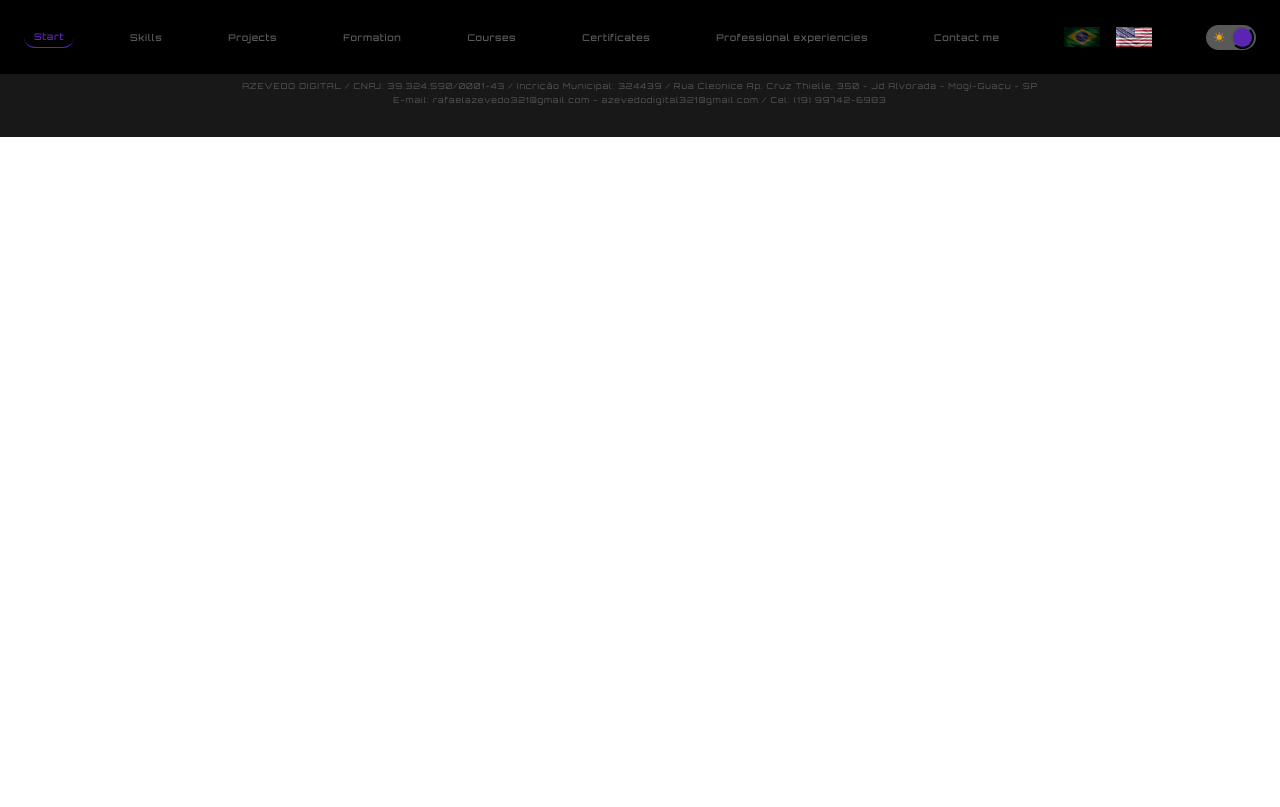
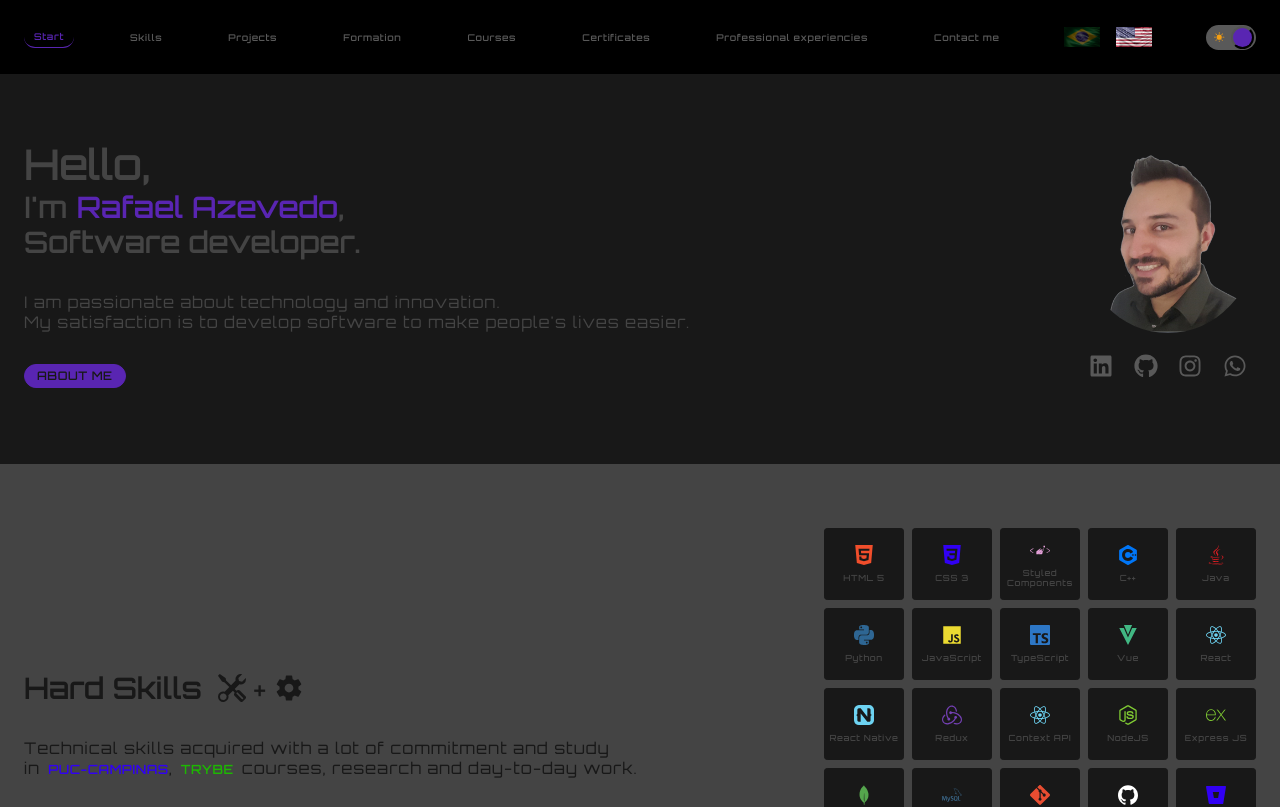
Before and after one commit to RafaelBiatoAzevedo/portifolio-Rafael-Azevedo, a React (Create React App) app: page /home in a window 1280 px wide. Shown: the top 807 px of the page. Built offline with nearby package versions, Linux system fonts and the light colour scheme.

Commit message:
feat: add effect scale

```diff
--- a/src/components/LinksSocial/styles.ts
+++ b/src/components/LinksSocial/styles.ts
@@ -18,8 +18,6 @@ export const Link = styled.a`
   padding: 0.4rem;
 
   &:hover {
-    border: 1px solid ${(p) => p.theme.colors.tertiary};
-    -webkit-box-shadow: -1px 3px 8px 1px ${(p) => p.theme.colors.tertiary};
-    box-shadow: -1px 3px 8px 1px ${(p) => p.theme.colors.tertiary};
+    transform: scale(1.3);
   }
 `;
--- a/src/components/LinksTechnologies/styles.ts
+++ b/src/components/LinksTechnologies/styles.ts
@@ -15,7 +15,7 @@ export const Link = styled.a`
   align-items: center;
   display: flex;
   justify-content: center;
-  border: 1px solid transparent;
+  border: 1px solid red;
   border-radius: 2px;
   padding: 4px;
 
--- a/src/components/Projects/index.tsx
+++ b/src/components/Projects/index.tsx
@@ -21,7 +21,7 @@ export const Projects: FC = (): JSX.Element => {
   return (
     <Wrapper>
       <Text
-        title="Projects"
+        title="Projets comming soon"
         size="3rem"
         color={colors.onBackgroundSecondary}
         weight="bold"
--- a/src/components/Skills/components/LinkTech/styles.ts
+++ b/src/components/Skills/components/LinkTech/styles.ts
@@ -22,6 +22,10 @@ export const Wrapper = styled.a`
     border: 1px solid ${(p) => p.theme.colors.tertiary};
     -webkit-box-shadow: -1px 3px 8px 1px ${(p) => p.theme.colors.tertiary};
     box-shadow: -1px 3px 8px 1px ${(p) => p.theme.colors.tertiary};
+
+    &:hover {
+      transform: scale(1.15);
+    }
   }
 
   @media (max-width: ${(p) => p.theme.resolutions.tablet}) {
--- a/src/components/Start/index.tsx
+++ b/src/components/Start/index.tsx
@@ -1,4 +1,6 @@
-import { FC } from 'react';
+import { FC, useCallback } from 'react';
+
+import { useNavigate } from 'react-router-dom';
 
 import { useTheme } from 'styled-components';
 
@@ -13,6 +15,9 @@ import { Button } from '../Button';
 
 export const Start: FC = () => {
   const { colors, fontWeight } = useTheme();
+  const navigate = useNavigate();
+
+  const handleNavigate = useCallback(() => navigate('/aboute-me'), [navigate]);
 
   return (
     <Wrapper>
@@ -69,9 +74,7 @@ export const Start: FC = () => {
           paddingX="1.5rem"
           paddingY="0.5rem"
           backgroundColor={colors.secondary}
-          onClick={() => {
-            console.log('teste');
-          }}
+          onClick={() => handleNavigate}
         />
       </WrapperText>
       <WrapperImage>
--- a/src/routes/index.tsx
+++ b/src/routes/index.tsx
@@ -13,10 +13,10 @@ export const Routes: FC = () => {
       <TopMenu />
       <RoutesDom>
         <Route path="/" Component={Home} />
+        <Route path="/home" Component={Home} />
+        <Route path="/aboute-me" Component={Home} />
+        <Route path="/projects" Component={Home} />
       </RoutesDom>
-      <ElementScroll name="contactMe">
-        <Footer />
-      </ElementScroll>
     </>
   );
 };
```
